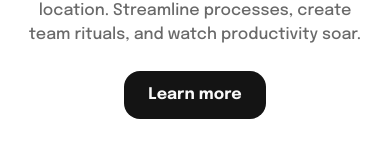
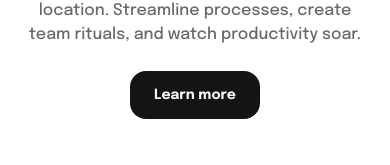
Before and after one commit to frontend-mentor-junior-projects/snap-intro-section, a React (Vite) app: page / in a window 390 px wide. Shown: the part 493-658 px from the top of the page. Built offline with nearby package versions, Linux system fonts and the light colour scheme.

Commit message:
fix(button): update styles to match design

```diff
--- a/src/components/Button/index.tsx
+++ b/src/components/Button/index.tsx
@@ -10,14 +10,16 @@ const Button = ({ children, type, onClick, className = '' }: ButtonProps) => {
 	return (
 		<button
 			type='button'
-			className={`h-12 px-6 rounded-2xl font-bold transition ease-out duration-500 hover:border-neutral-300 hover:bg-neutral-100 hover:text-neutral-300
+			className={`lg:text-[16px] text-[14px] h-12 px-6 rounded-2xl font-bold transition ease-out duration-500 hover:border-neutral-300 hover:bg-neutral-100 hover:text-neutral-300
         ${
 					type === 'filled'
 						? 'bg-neutral-300 text-neutral-100 hover:border'
 						: ''
 				}
         ${
-					type === 'outline' ? 'border border-neutral-200 text-neutral-200' : ''
+					type === 'outline'
+						? 'border-2 border-neutral-200 text-neutral-200'
+						: ''
 				}
         ${className}
       `}
```
